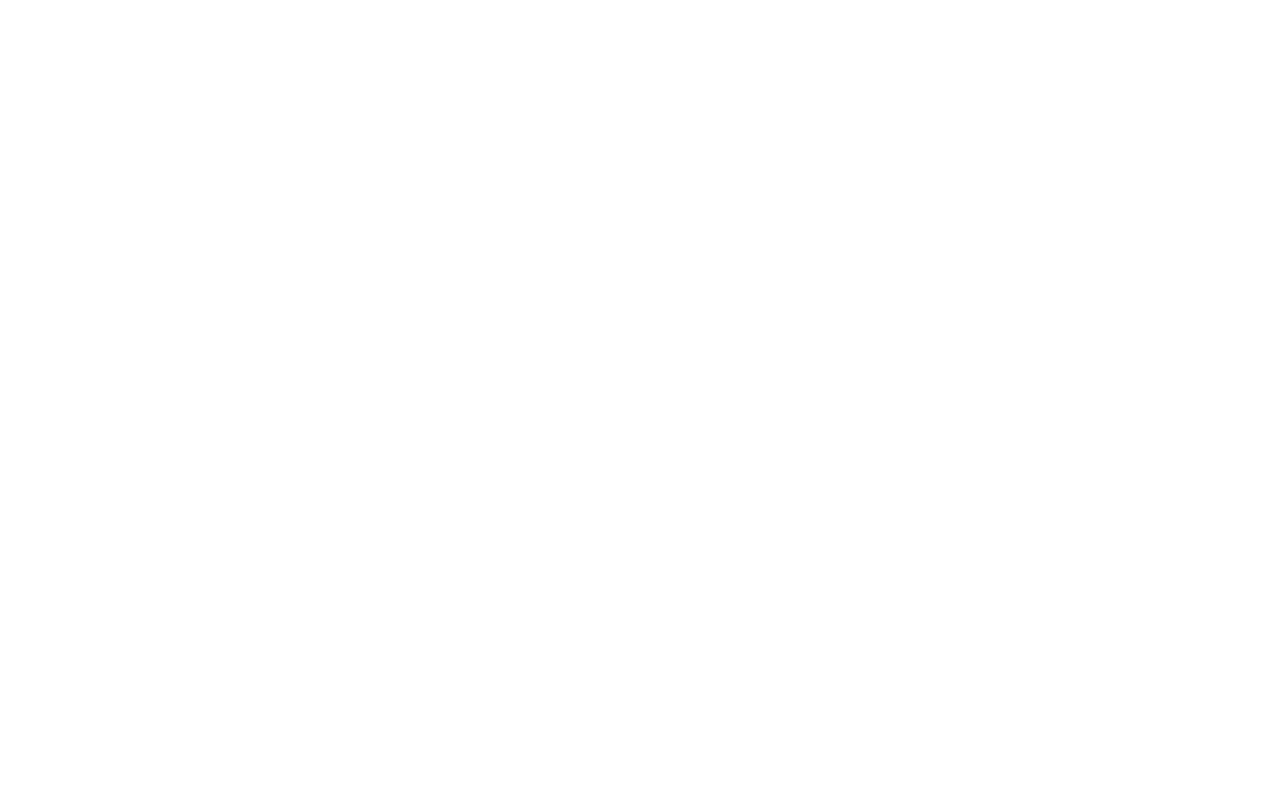
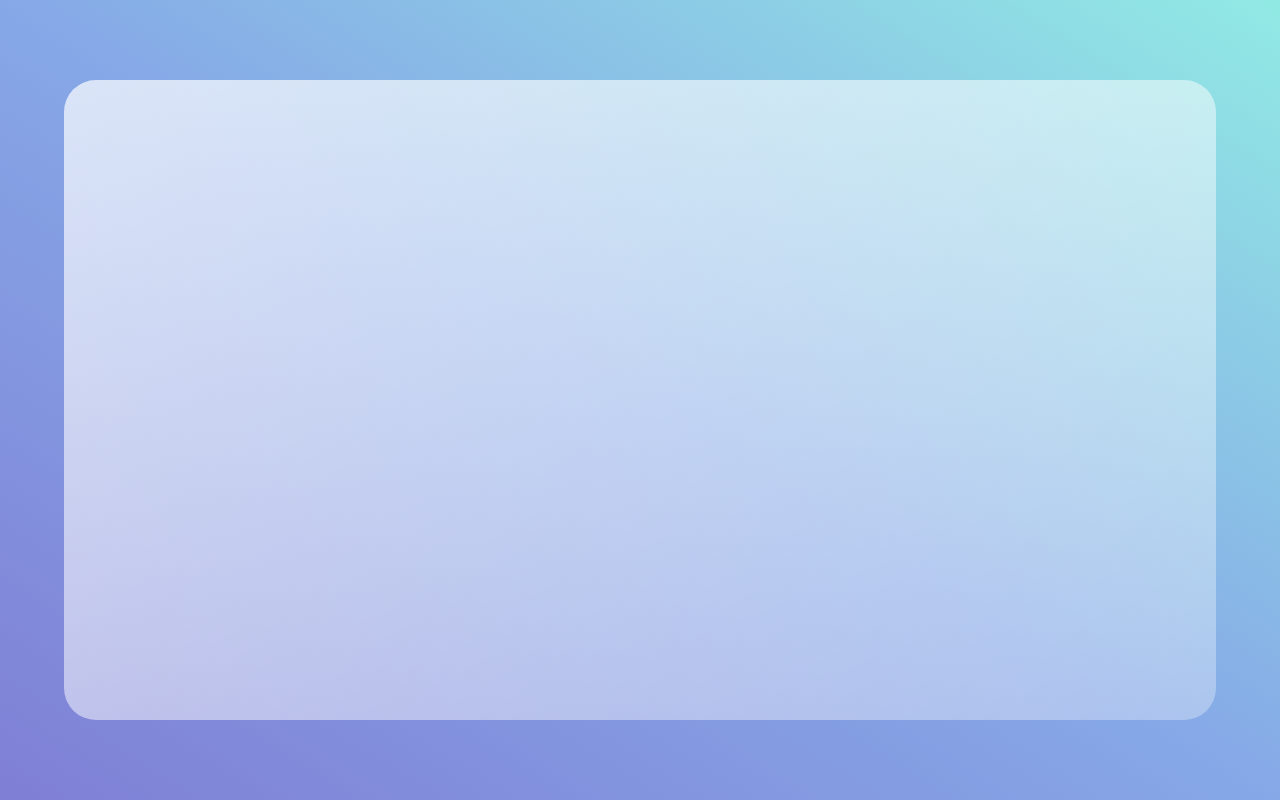
Before and after one commit to bob-mw/anjosDaEducacao, a React (Create React App) app in the folder front/: page /mural in a window 1280 px wide. Built offline with nearby package versions, Linux system fonts and the light colour scheme.

Commit message:
Mural background done

```diff
--- a/front/src/App.js
+++ b/front/src/App.js
@@ -3,6 +3,7 @@ import {BrowserRouter as Router, Switch, Route} from 'react-router-dom'
 
 import GlobalStyles from './css/GlobalStyles'
 import Main from './components/pages/Main'
+import Mural from './components/pages/Mural'
 
 
 function App(){
@@ -11,7 +12,8 @@ function App(){
         <GlobalStyles/>
         <Router>
           <Switch>
-          <Route path="/" exact component={Main}/>
+            <Route path="/" exact component={Main}/>
+            <Route path="/mural" exact component={Mural}/>
           </Switch>
         </Router>
       </>
--- a/front/src/components/pages/Mural/index.jsx
+++ b/front/src/components/pages/Mural/index.jsx
@@ -4,7 +4,11 @@ import * as S from './styled'
 const Mural = () => {
 
     return (
-        <></>
+        <S.Background>
+            <S.Panel>
+
+            </S.Panel>
+        </S.Background>
     )
 }
 
--- a/front/src/components/pages/Mural/styled.jsx
+++ b/front/src/components/pages/Mural/styled.jsx
@@ -1 +1,16 @@
 import styled from 'styled-components'
+
+export const Background = styled.main`
+    min-height: 100vh;
+    background: linear-gradient(to right top, var(--bg-dark-blue), var(--bg-blue), var(--bg-light-blue));
+    display: flex;
+    align-items: center;
+    justify-content: center;
+`
+
+export const Panel = styled.div`
+    min-height: 80vh;
+    width: 90%;
+    background: linear-gradient(to right bottom, rgba(255, 255, 255, 0.7), rgba(255, 255, 255, 0.3));
+    border-radius: 2rem;
+`
```
